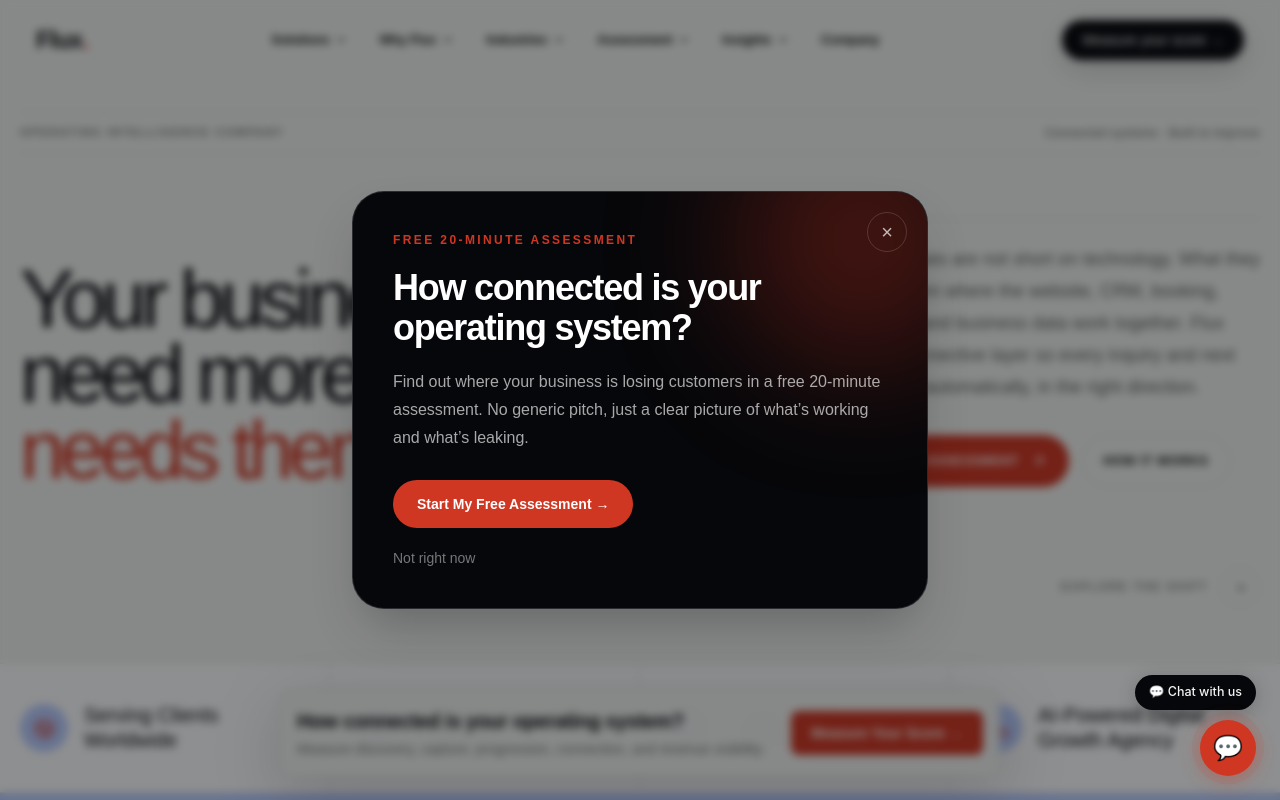
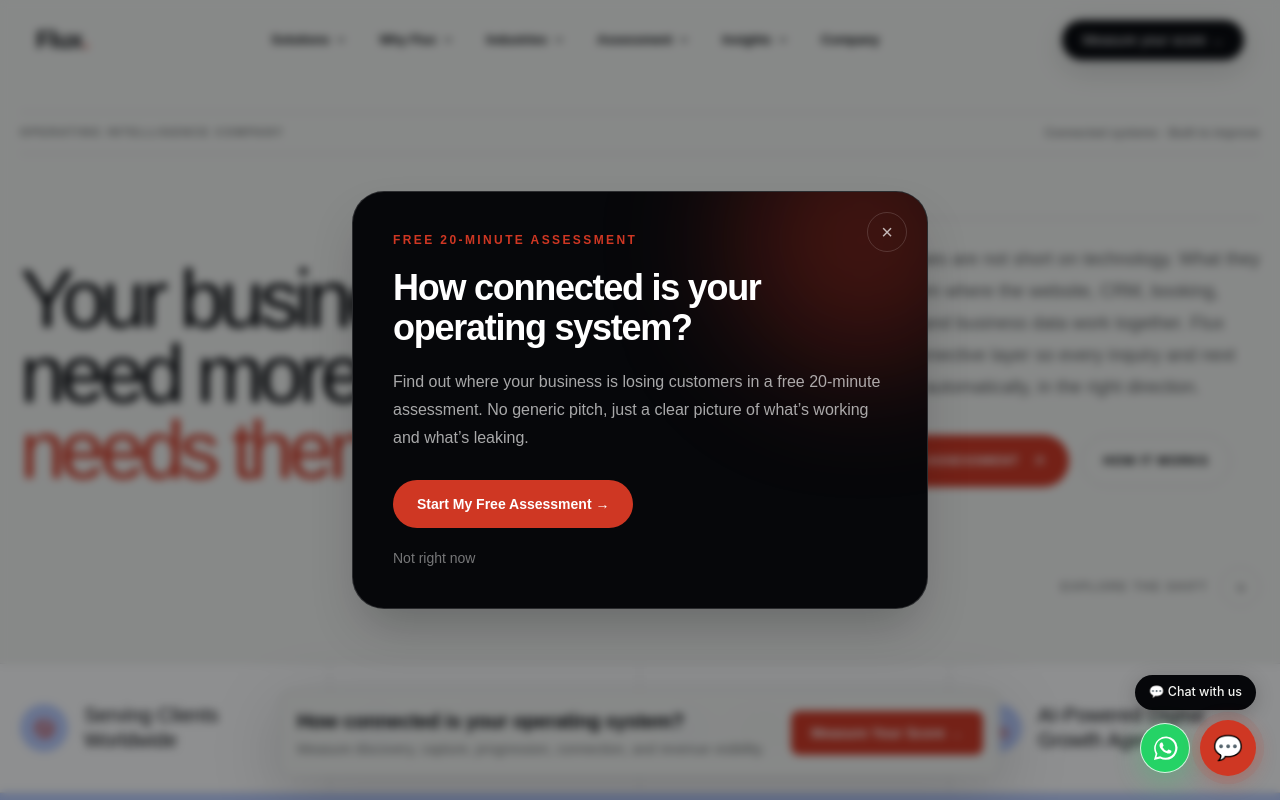
Before and after one commit to dev-gagandeep/Flux-Media-Creations, a Next.js app: page / in a window 1280 px wide. Shown: the top 800 px of the page. Built offline with nearby package versions, Linux system fonts and the light colour scheme.

Commit message:
Add floating WhatsApp chat action

```diff
--- a/src/components/chatbot/FluxChat.tsx
+++ b/src/components/chatbot/FluxChat.tsx
@@ -3,6 +3,7 @@
 import { useState, useRef, useEffect, useCallback } from "react";
 import { AnimatePresence, m } from "framer-motion";
 import Image from "next/image";
+import { SITE } from "@/lib/constants";
 
 interface Message {
   id: string;
@@ -507,6 +508,41 @@ export default function FluxChat() {
           )}
         </AnimatePresence>
 
+        <div style={{ display: "flex", alignItems: "center", gap: 10 }}>
+          <AnimatePresence>
+            {!open ? (
+              <m.a
+                href={`https://wa.me/${SITE.whatsapp}?text=${encodeURIComponent("Hi Flux Media Creations, I would like to discuss a project.")}`}
+                target="_blank"
+                rel="noopener noreferrer"
+                aria-label="Chat with Flux on WhatsApp"
+                title="Chat on WhatsApp"
+                initial={{ opacity: 0, scale: 0.8, x: 8 }}
+                animate={{ opacity: 1, scale: 1, x: 0 }}
+                exit={{ opacity: 0, scale: 0.8, x: 8 }}
+                whileHover={{ scale: 1.08, y: -2 }}
+                whileTap={{ scale: 0.94 }}
+                style={{
+                  width: 50,
+                  height: 50,
+                  borderRadius: "50%",
+                  background: "#25D366",
+                  color: "white",
+                  display: "flex",
+                  alignItems: "center",
+                  justifyContent: "center",
+                  boxShadow: "0 10px 28px rgba(37,211,102,.3)",
+                  border: "1px solid rgba(255,255,255,.8)",
+                }}
+              >
+                <svg width="25" height="25" viewBox="0 0 32 32" fill="none" aria-hidden="true">
+                  <path d="M27.1 4.9A15.1 15.1 0 0 0 3.35 22.98L1.2 30.8l8.02-2.1A15.08 15.08 0 0 0 16 30.42h.01A15.14 15.14 0 0 0 27.1 4.9Z" fill="currentColor"/>
+                  <path d="M16 27.86a12.5 12.5 0 0 1-6.37-1.74l-.46-.27-4.76 1.25 1.27-4.64-.3-.48A12.52 12.52 0 1 1 16 27.86Zm6.87-9.37c-.38-.19-2.23-1.1-2.58-1.23-.34-.13-.59-.19-.84.19-.25.37-.97 1.23-1.19 1.48-.22.25-.44.28-.81.09-.38-.19-1.59-.59-3.03-1.87a11.3 11.3 0 0 1-2.1-2.61c-.22-.38-.02-.58.17-.77.17-.17.37-.44.56-.66.19-.22.25-.37.37-.62.13-.25.07-.47-.03-.66-.09-.19-.84-2.02-1.16-2.77-.3-.73-.61-.63-.84-.64h-.72c-.25 0-.66.09-1 .47-.35.37-1.31 1.28-1.31 3.12s1.34 3.62 1.53 3.87c.19.25 2.64 4.03 6.39 5.65.89.38 1.59.61 2.13.78.89.28 1.71.24 2.35.15.72-.11 2.23-.91 2.55-1.79.31-.87.31-1.62.22-1.78-.09-.16-.34-.25-.72-.44Z" fill="#25D366"/>
+                </svg>
+              </m.a>
+            ) : null}
+          </AnimatePresence>
+
           <button
             type="button"
             aria-label={open ? "Close chat" : "Open chat"}
@@ -586,6 +622,7 @@ export default function FluxChat() {
             )}
           </AnimatePresence>
           </button>
+        </div>
       </div>
 
       <AnimatePresence>
```
Lines whose indentation alone changed are shown as unchanged.
